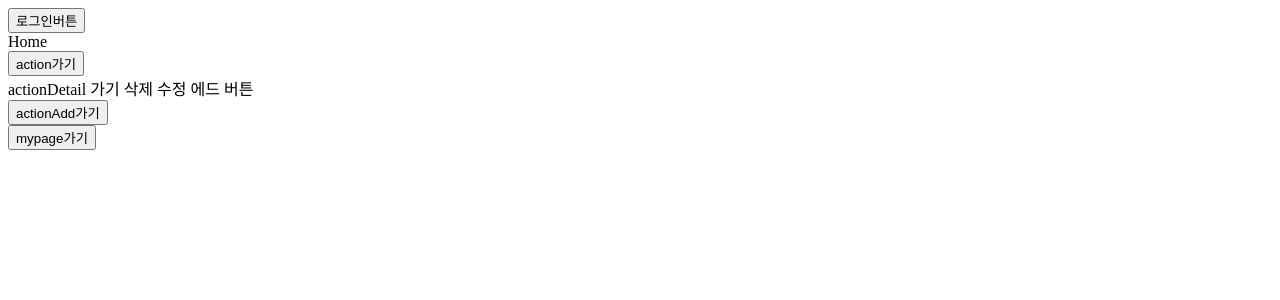
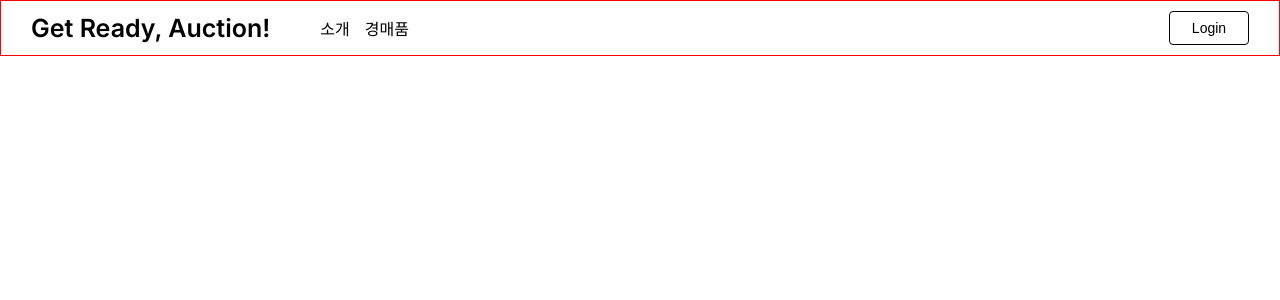
Before and after one commit to hanbitk/HH99_GetReady-Auction-_FE, a React (Create React App) app: page / in a window 1280 px wide. Shown: the top 300 px of the page. Built offline with nearby package versions, Linux system fonts and the light colour scheme.

Commit message:
Feat : Header, Navbar & Button components style

```diff
--- a/public/index.html
+++ b/public/index.html
@@ -12,6 +12,13 @@
     <link rel="apple-touch-icon" href="%PUBLIC_URL%/logo192.png" />
     <link rel="manifest" href="%PUBLIC_URL%/manifest.json" />
 
+    <link rel="preconnect" href="https://fonts.googleapis.com" />
+    <link rel="preconnect" href="https://fonts.gstatic.com" crossorigin />
+    <link
+      href="https://fonts.googleapis.com/css2?family=Inter:wght@300;400;500;600;700&display=swap"
+      rel="stylesheet"
+    />
+
     <title>React App</title>
   </head>
   <body>
--- a/src/App.js
+++ /dev/null
@@ -1,13 +0,0 @@
-import Router from "./shared/Router";
-import React from "react";
-import { QueryClient, QueryClientProvider } from "react-query";
-const queryClient = new QueryClient();
-function App() {
-  return (
-    <QueryClientProvider client={queryClient}>
-      <Router />
-    </QueryClientProvider>
-  )
-}
-
-export default App;
--- /dev/null
+++ b/src/App.jsx
@@ -0,0 +1,17 @@
+import Router from "./shared/Router";
+import React from "react";
+import { GlobalStyles } from "./styles/GlobalStyles";
+// import { QueryClient, QueryClientProvider } from "react-query";
+// const queryClient = new QueryClient();
+function App() {
+  return (
+    // <QueryClientProvider client={queryClient}>
+    <>
+      <GlobalStyles />
+      <Router />
+    </>
+    // </QueryClientProvider>
+  );
+}
+
+export default App;
--- /dev/null
+++ b/src/components/Buttons/Button.jsx
@@ -0,0 +1,17 @@
+import React from "react";
+import { StButton } from "../../styles/Buttons.styles";
+
+function Button({ children, size, fontSize, padding, onClick }) {
+  return (
+    <StButton
+      size={size}
+      fontSize={fontSize}
+      padding={padding}
+      onClick={onClick}
+    >
+      {children}
+    </StButton>
+  );
+}
+
+export default Button;
--- /dev/null
+++ b/src/components/Header/Header.jsx
@@ -0,0 +1,39 @@
+import React from "react";
+import {
+  StHeader,
+  StLogo,
+  styleFlex,
+  logoLinkStyle,
+} from "../../styles/Header.styles";
+import { Link } from "react-router-dom";
+import Button from "../Buttons/Button";
+import { useNavigate } from "react-router-dom";
+import NavBar from "../NavBar/NavBar";
+
+function Header() {
+  const navigate = useNavigate();
+  return (
+    <StHeader>
+      <div style={styleFlex}>
+        <StLogo>
+          <Link to="/" style={logoLinkStyle}>
+            Get Ready, Auction!
+          </Link>
+        </StLogo>
+
+        <NavBar />
+      </div>
+
+      <Button
+        size="var(--size-small)"
+        fontSize="var(--font-small)"
+        padding="8px"
+        onClick={() => navigate("/user/login")}
+      >
+        Login
+      </Button>
+    </StHeader>
+  );
+}
+
+export default Header;
--- /dev/null
+++ b/src/components/NavBar/NavBar.jsx
@@ -0,0 +1,21 @@
+import React from "react";
+import { StNavBar, linkStyle } from "../../styles/NavBar.styles";
+import { Link } from "react-router-dom";
+
+function NavBar() {
+  return (
+    <StNavBar>
+      <ul>
+        <Link to="#" style={linkStyle}>
+          <li>소개</li>
+        </Link>
+
+        <Link to="/auction" style={linkStyle}>
+          <li>경매품</li>
+        </Link>
+      </ul>
+    </StNavBar>
+  );
+}
+
+export default NavBar;
--- a/src/pages/Home.jsx
+++ b/src/pages/Home.jsx
@@ -1,27 +1,29 @@
 import React from 'react'
 import { useNavigate } from 'react-router-dom/dist'
+import Header from '../components/Header/Header'
 function Home() {
-    const nav = useNavigate()
-    const signupGo = ()=>{
-        nav("/user/Login")
-    }
-    const auctionGo =()=>{
-        nav("/Auction")
-    }
-    const auctionAddGo =()=>{
-        nav("/AuctionAdd")
-    }
-    const mypageGo =()=>{
-        nav("/Mypage")
-    }
+    // const nav = useNavigate()
+    // const signupGo = ()=>{
+    //     nav("/user/Login")
+    // }
+    // const auctionGo =()=>{
+    //     nav("/Auction")
+    // }
+    // const auctionAddGo =()=>{
+    //     nav("/AuctionAdd")
+    // }
+    // const mypageGo =()=>{
+    //     nav("/Mypage")
+    // }
   return (
     <>
-    <button onClick={signupGo}>로그인버튼</button>
+    {/* <button onClick={signupGo}>로그인버튼</button>
     <div>Home</div>
     <div><button onClick={auctionGo}>action가기</button></div>
     <div>actionDetail 가기 삭제 수정 에드 버튼</div>
     <div><button onClick={auctionAddGo}>actionAdd가기</button></div>
-    <div><button onClick={mypageGo}>mypage가기</button></div>
+    <div><button onClick={mypageGo}>mypage가기</button></div> */}
+    <Header/>
     </>
 
   )
--- /dev/null
+++ b/src/styles/Buttons.styles.js
@@ -0,0 +1,13 @@
+import styled from "styled-components";
+
+export const StButton = styled.button`
+  border: 1px solid black;
+  width: ${(props) => props.size};
+  font-size: ${(props) => props.fontSize};
+  border-radius: 4px;
+  padding: ${(props) => props.padding};
+
+  &:hover {
+    transform: translateY(2px);
+  }
+`;
--- a/src/styles/GlobalStyles.js
+++ b/src/styles/GlobalStyles.js
@@ -10,9 +10,9 @@ export const GlobalStyles = createGlobalStyle`
         --color-light-gray: #dddddd;
 
         /* Font size */
-        --font-extra-large: 100px;
+        --font-extra-large: 50px;
         --font-large: 32px;
-        --font-medium: 20px;
+        --font-medium: 25px;
         --font-regular: 16px;
         --font-small: 14px;
         --font-micro: 12px;
--- /dev/null
+++ b/src/styles/Header.styles.js
@@ -0,0 +1,31 @@
+import styled from "styled-components";
+
+export const StHeader = styled.header`
+  border: 1px solid red;
+  padding: 10px 30px;
+  width: 100vw;
+  display: flex;
+  justify-content: space-between;
+  align-items: center;
+  background: var(--color-white);
+  position: sticky;
+  top: 0;
+  z-index: 1;
+`;
+
+export const StLogo = styled.div``;
+
+export const logoLinkStyle = {
+  textDecoration: "none",
+  color: "black",
+  cursor: "pointer",
+  fontWeight: "var(--weight-semi-bold)",
+  fontSize: "var(--font-medium)",
+};
+
+export const styleFlex = {
+  display: "flex",
+  justifyContent: "space-between",
+  alignIterms: "center",
+  gap: "50px",
+};
--- /dev/null
+++ b/src/styles/NavBar.styles.js
@@ -0,0 +1,26 @@
+import styled from "styled-components";
+
+export const StNavBar = styled.nav`
+  display: flex;
+  justify-content: space-between;
+  align-items: center;
+  gap: 15px;
+  font-size: var(--font-regular);
+
+  ul {
+    display: flex;
+    justify-content: space-between;
+    align-items: center;
+    gap: 15px;
+
+    li:hover {
+      color: red;
+    }
+  }
+`;
+
+export const linkStyle = {
+  textDecoration: "none",
+  color: "black",
+  cursor: "pointer",
+};
```
